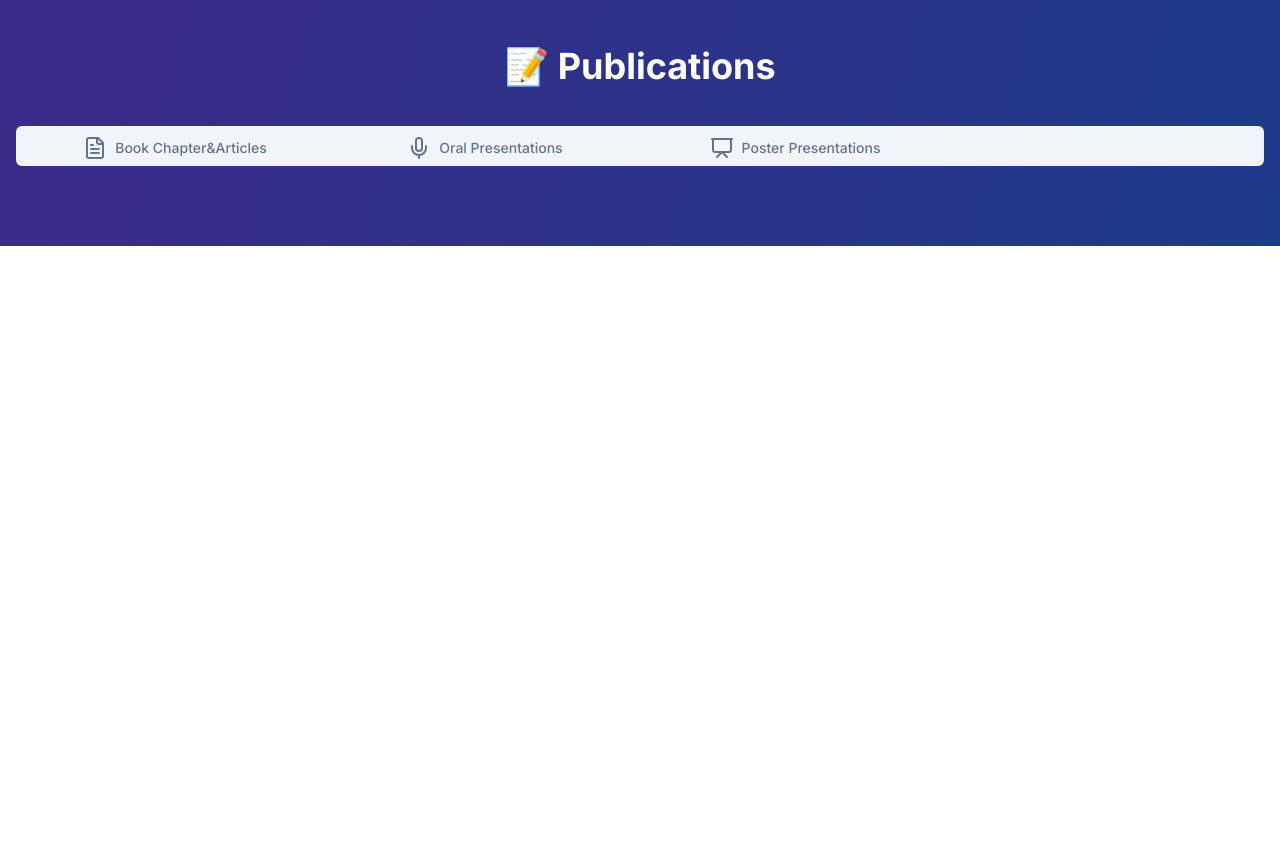
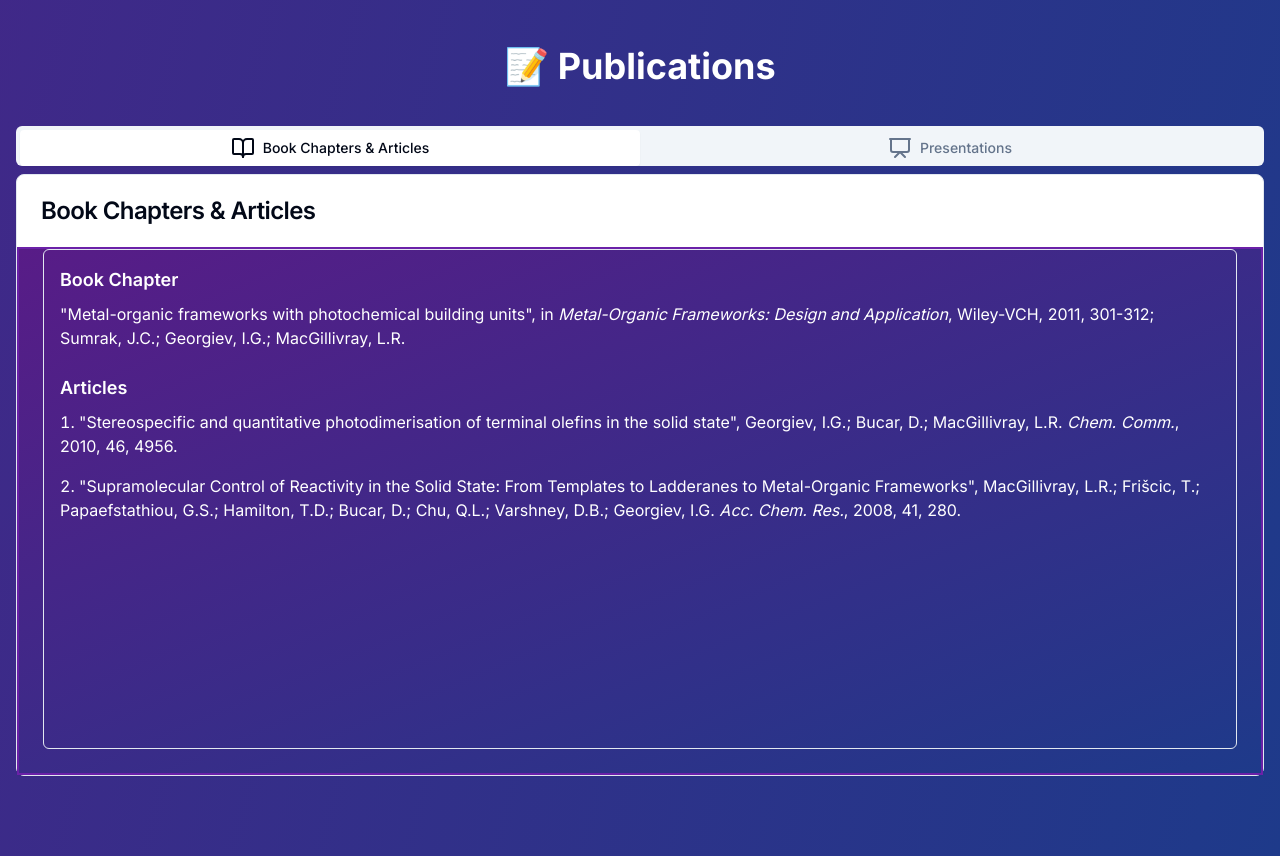
Before and after one commit to i11g/My-new-site, a Next.js app in the folder my-app/: page / in a window 1280 px wide. Shown: the part 4260-5116 px from the top of the page. Before the commit the page ends 4506 px from the top, so only its background shows below. Built offline with nearby package versions, Linux system fonts and the light colour scheme.

Commit message:
files changed

```diff
--- a/my-app/src/app/components/Publications.tsx
+++ b/my-app/src/app/components/Publications.tsx
@@ -10,72 +10,76 @@ const Publications: React.FC = () => {
       <div className="container mx-auto px-4">
         <h1 className="text-4xl font-bold text-center mb-10">📝 Publications</h1>
 
-        <Tabs defaultValue="book" className="w-full">
-          <TabsList className="grid w-full grid-cols-4">
-            <TabsTrigger value="articles" className="flex items-center"><FileText className="mr-2" />Book Chapter&Articles</TabsTrigger>
-            <TabsTrigger value="oral" className="flex items-center"><Mic className="mr-2" />Oral Presentations</TabsTrigger>
-            <TabsTrigger value="poster" className="flex items-center"><Presentation className="mr-2" />Poster Presentations</TabsTrigger>
+        <Tabs defaultValue="articles" className="w-full">
+          <TabsList className="grid w-full grid-cols-2">
+            <TabsTrigger value="articles" className="flex items-center">
+              <BookOpen className="mr-2" />Book Chapters & Articles
+            </TabsTrigger>
+            <TabsTrigger value="presentations" className="flex items-center">
+              <Presentation className="mr-2" />Presentations
+            </TabsTrigger>
           </TabsList>
-
 
           <TabsContent value="articles">
             <Card>
               <CardHeader>
-                <CardTitle>Book Chapter</CardTitle>
+                <CardTitle>Book Chapters & Articles</CardTitle>
               </CardHeader>
-              <CardContent>
-                <p>"Metal-organic frameworks with photochemical building units", in <em>Metal-Organic Frameworks: Design and Application</em>, Wiley-VCH, 2011, 301-312; Sumrak, J.C.; Georgiev, I.G.; MacGillivray, L.R.</p>
-              </CardContent>
-              <CardHeader>
-                <CardTitle>Articles</CardTitle>
-              </CardHeader>
-              <CardContent>
-                <ScrollArea className="h-[400px] w-full rounded-md border p-4">
-                  <ol className="list-decimal list-inside space-y-4">
+              <CardContent className="bg-gradient-to-br from-purple-900 to-blue-900 text-white  border-2 border-purple-800">
+                <ScrollArea className="h-[500px] w-full rounded-md border p-4">
+                  <div className="space-y-6">
+                    <div>
+                      <h3 className="text-lg font-semibold">Book Chapter</h3>
+                      <p className="mt-2">"Metal-organic frameworks with photochemical building units", in <em>Metal-Organic Frameworks: Design and Application</em>, Wiley-VCH, 2011, 301-312; Sumrak, J.C.; Georgiev, I.G.; MacGillivray, L.R.</p>
+                    </div>
+                    <div>
+                      <h3 className="text-lg font-semibold">Articles</h3>
+                      <ol className="list-decimal list-inside space-y-4 mt-2">
                         <li>"Stereospecific and quantitative photodimerisation of terminal olefins in the solid state", Georgiev, I.G.; Bucar, D.; MacGillivray, L.R. <em>Chem. Comm.</em>, 2010, 46, 4956.</li>
                         <li>"Supramolecular Control of Reactivity in the Solid State: From Templates to Ladderanes to Metal-Organic Frameworks", MacGillivray, L.R.; Frišcic, T.; Papaefstathiou, G.S.; Hamilton, T.D.; Bucar, D.; Chu, Q.L.; Varshney, D.B.; Georgiev, I.G. <em>Acc. Chem. Res.</em>, 2008, 41, 280.</li>
                         {/* Add the rest of the articles here */}
                       </ol>
-                </ScrollArea>
-              </CardContent>
-            </Card>
-          </TabsContent>
-
-          <TabsContent value="oral">
-            <Card>
-              <CardHeader>
-                <CardTitle>Oral Presentations</CardTitle>
-              </CardHeader>
-              <CardContent>
-                <ScrollArea className="h-[400px] w-full rounded-md border p-4">
-                  <div className="space-y-6">
-                    <div>
-                      <h3 className="text-lg font-semibold">2007</h3>
-                      <ul className="list-disc list-inside mt-2 space-y-2">
-                        <li>Georgiev, I. G.; MacGillivray, L. R. "Design and Synthesis of Reactive Solid-State Materials", 233rd ACS National Meeting and Exposition, Chicago, IL.</li>
-                        <li>Georgiev, I. G. "Reactive Solid-State Materials: From Molecular Co-Crystals to Functional Solids", Abbott Laboratories, Chicago, IL.</li>
-                      </ul>
                     </div>
-                    {/* Add the rest of the years and presentations here */}
                   </div>
                 </ScrollArea>
               </CardContent>
             </Card>
           </TabsContent>
 
-          <TabsContent value="poster">
+          <TabsContent value="presentations">
             <Card>
               <CardHeader>
-                <CardTitle>Poster Presentations</CardTitle>
+                <CardTitle>Presentations</CardTitle>
               </CardHeader>
-              <CardContent>
-                <ScrollArea className="h-[400px] w-full rounded-md border p-4">
+              <CardContent className="bg-gradient-to-br from-purple-900 to-blue-900 text-white  border-2 border-purple-800">
+                <ScrollArea className="h-[500px] w-full rounded-md border p-4">
+                  <div className="space-y-6">
                     <div>
-                    <h3 className="text-lg font-semibold">2006</h3>
-                    <ul className="list-disc list-inside mt-2 space-y-2">
+                      <h3 className="text-lg font-semibold">Oral Presentations</h3>
+                      <div className="mt-2 space-y-4">
+                        <div>
+                          <h4 className="font-medium">2007</h4>
+                          <ul className="list-disc list-inside mt-1 space-y-2">
+                            <li>Georgiev, I. G.; MacGillivray, L. R. "Design and Synthesis of Reactive Solid-State Materials", 233rd ACS National Meeting and Exposition, Chicago, IL.</li>
+                            <li>Georgiev, I. G. "Reactive Solid-State Materials: From Molecular Co-Crystals to Functional Solids", Abbott Laboratories, Chicago, IL.</li>
+                          </ul>
+                        </div>
+                        {/* Add more years and presentations here */}
+                      </div>
+                    </div>
+                    <div>
+                      <h3 className="text-lg font-semibold">Poster Presentations</h3>
+                      <div className="mt-2 space-y-4">
+                        <div>
+                          <h4 className="font-medium">2006</h4>
+                          <ul className="list-disc list-inside mt-1 space-y-2">
                             <li>Georgiev, I. G.; MacGillivray, L. R. "Template-directed Solid-state Synthesis of an Extended Organic Building Blocks", presented at 15th Annual Center for Biocatalysis and Bioprocessing Conference, Iowa City, IA.</li>
                             <li>Georgiev, I. G.; MacGillivray, L. R. "Supramolecular Design of Photoactive Assemblies: Synthesis, Materials Characterization and Reactivity", presented at American Crystallographic Association Meeting, Honolulu, HI.</li>
                           </ul>
+                        </div>
+                        {/* Add more years and presentations here */}
+                      </div>
+                    </div>
                   </div>
                 </ScrollArea>
               </CardContent>
```
Lines whose indentation alone changed are shown as unchanged.
